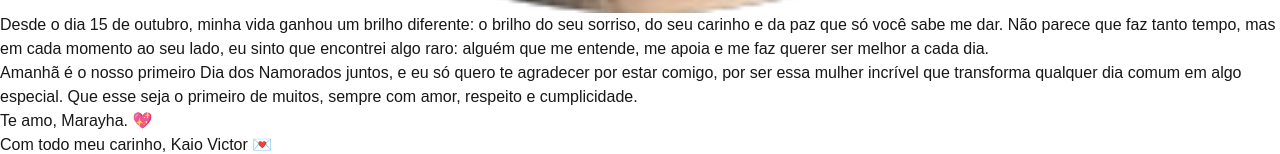
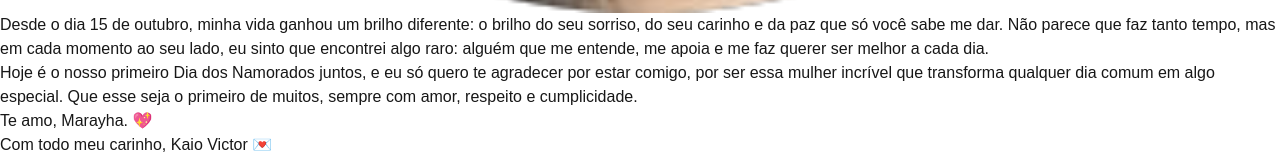
Before and after one commit to CesarTHD/encryptions, a Next.js app: page /namorados/kaio-e-marayha in a window 1280 px wide. Shown: the part 1345-1499 px from the top of the page. Built offline with nearby package versions, Linux system fonts and the light colour scheme.

Commit message:
atualizando texto de Kaio

```diff
--- a/src/app/namorados/kaio-e-marayha/page.js
+++ b/src/app/namorados/kaio-e-marayha/page.js
@@ -29,7 +29,7 @@ export default function Home() {
           Desde o dia 15 de outubro, minha vida ganhou um brilho diferente: o brilho do seu sorriso, do seu carinho e da paz que só você sabe me dar. Não parece que faz tanto tempo, mas em cada momento ao seu lado, eu sinto que encontrei algo raro: alguém que me entende, me apoia e me faz querer ser melhor a cada dia.
         </p>
         <p className="max-w-2xl text-lg text-gray-700 leading-relaxed px-4">
-          Amanhã é o nosso primeiro Dia dos Namorados juntos, e eu só quero te agradecer por estar comigo, por ser essa mulher incrível que transforma qualquer dia comum em algo especial. Que esse seja o primeiro de muitos, sempre com amor, respeito e cumplicidade.
+          Hoje é o nosso primeiro Dia dos Namorados juntos, e eu só quero te agradecer por estar comigo, por ser essa mulher incrível que transforma qualquer dia comum em algo especial. Que esse seja o primeiro de muitos, sempre com amor, respeito e cumplicidade.
         </p>
 
         <p className="max-w-2xl text-lg text-gray-700 leading-relaxed px-4 mt-2">
```
